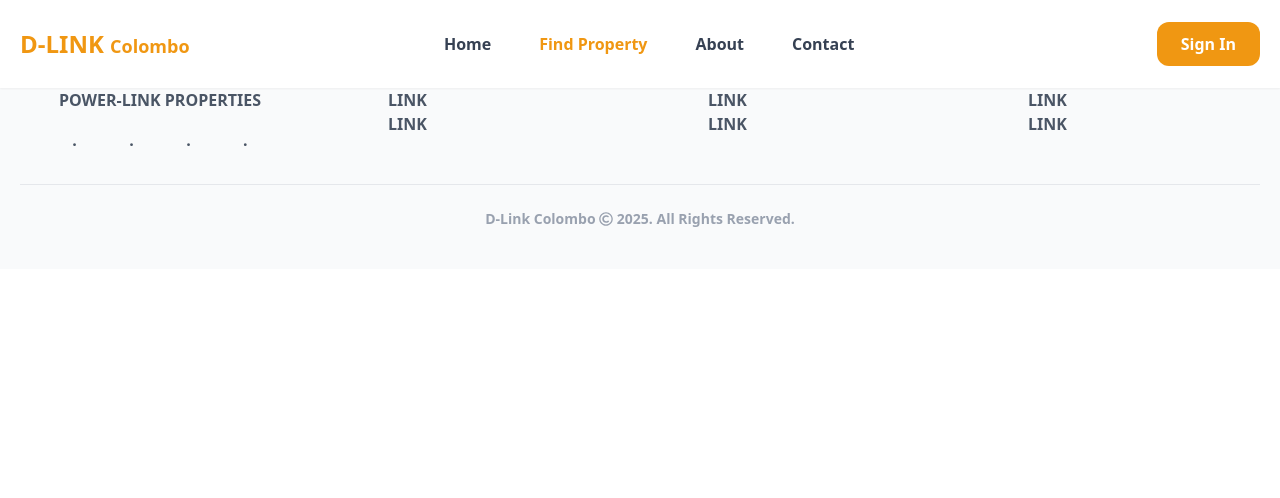
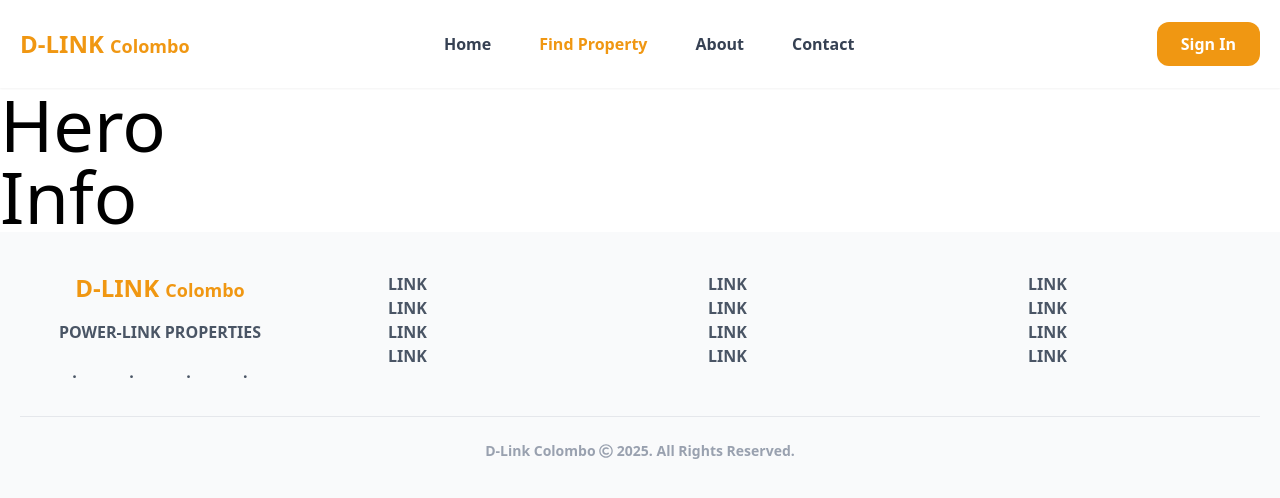
Before and after one commit to reshamsu/DLink-REACT, a React (Vite) app in the folder dlink-frontend/: page /property/listing in a window 1280 px wide. Shown: the top 498 px of the page. Built offline with nearby package versions, Linux system fonts and the light colour scheme.

Commit message:
Listing Update

```diff
--- a/dlink-frontend/src/App.jsx
+++ b/dlink-frontend/src/App.jsx
@@ -8,6 +8,7 @@ import Houses from "./pages/Houses";
 import Villas from "./pages/Villas";
 import Commercial from "./pages/Commercial";
 import Lands from "./pages/Lands";
+import Listings from "./pages/Listing";
 
 function App() {
   const [count, setCount] = useState(0);
@@ -27,6 +28,7 @@ function App() {
             element={<Commercial />}
           />
           <Route path="/property/lands-plots" element={<Lands />} />
+           <Route path="/property/listing" element={<Listings />} />
         </Routes>
 
         <Footer />
--- a/dlink-frontend/src/components/homepage/Listings.jsx
+++ b/dlink-frontend/src/components/homepage/Listings.jsx
@@ -148,7 +148,7 @@ const Listings = () => {
                 <div className="absolute inset-0 bg-black opacity-20 group-hover:opacity-30 transition-opacity duration-600"></div>
               </div>
               <div className="p-4">
-                <a href="/" className="text-md font-semibold">
+                <a href="/property/listing" className="text-md font-semibold">
                   {listing.title}
                 </a>
                 <p className="text-sm text-gray-500 mb-4">{listing.location}</p>
--- /dev/null
+++ b/dlink-frontend/src/components/listing/Hero.jsx
@@ -0,0 +1,13 @@
+import React from "react";
+
+const Hero = () => {
+  return (
+    <>
+      <div className="mt-22">
+        <h1 className="text-7xl">Hero</h1>
+      </div>
+    </>
+  );
+};
+
+export default Hero;
--- /dev/null
+++ b/dlink-frontend/src/components/listing/Info.jsx
@@ -0,0 +1,9 @@
+import React from 'react'
+
+const Info = () => {
+  return (
+    <h1 className='text-7xl'>Info</h1>
+  )
+}
+
+export default Info;
--- /dev/null
+++ b/dlink-frontend/src/pages/Listing.jsx
@@ -0,0 +1,14 @@
+import React from 'react'
+import Hero from '../components/listing/Hero'
+import Info from '../components/listing/Info'
+
+const Listing = () => {
+  return (
+    <>
+     <Hero />
+     <Info />
+    </>
+  )
+}
+
+export default Listing;
```
Also changed, not shown: dlink-frontend/src/assets/property2.jpeg (added).
